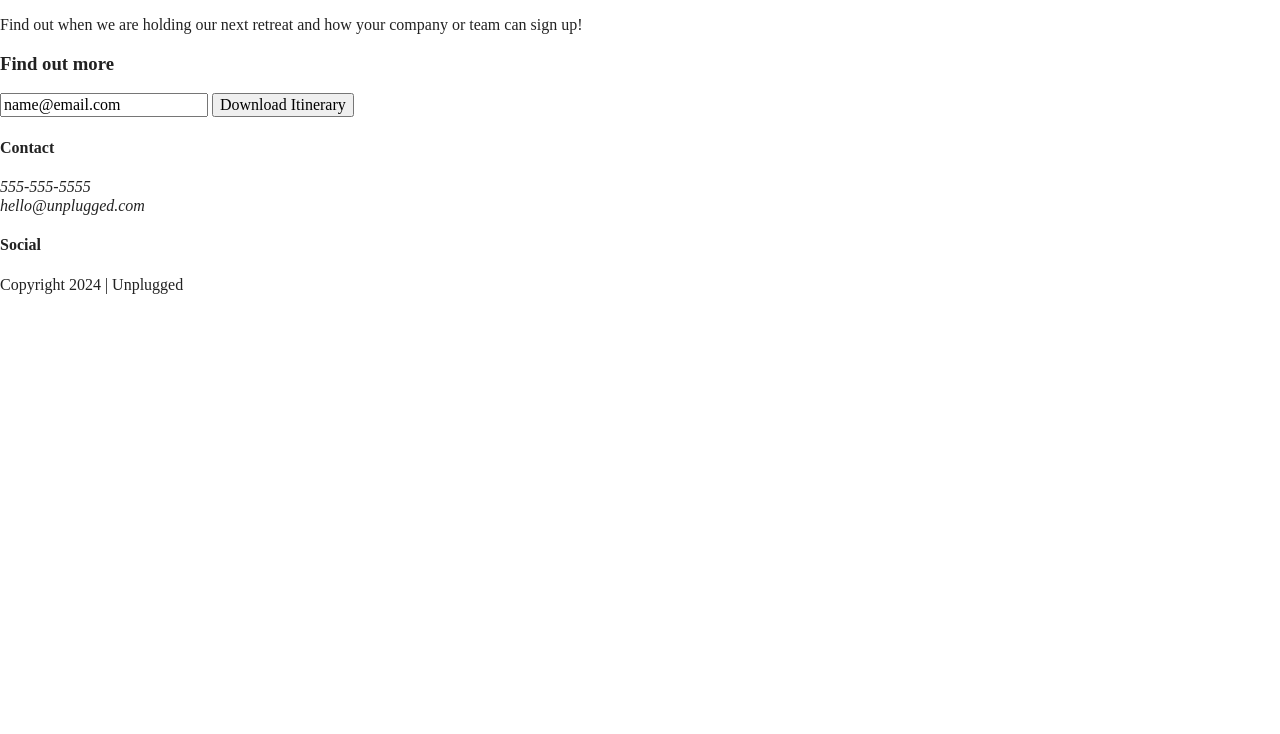
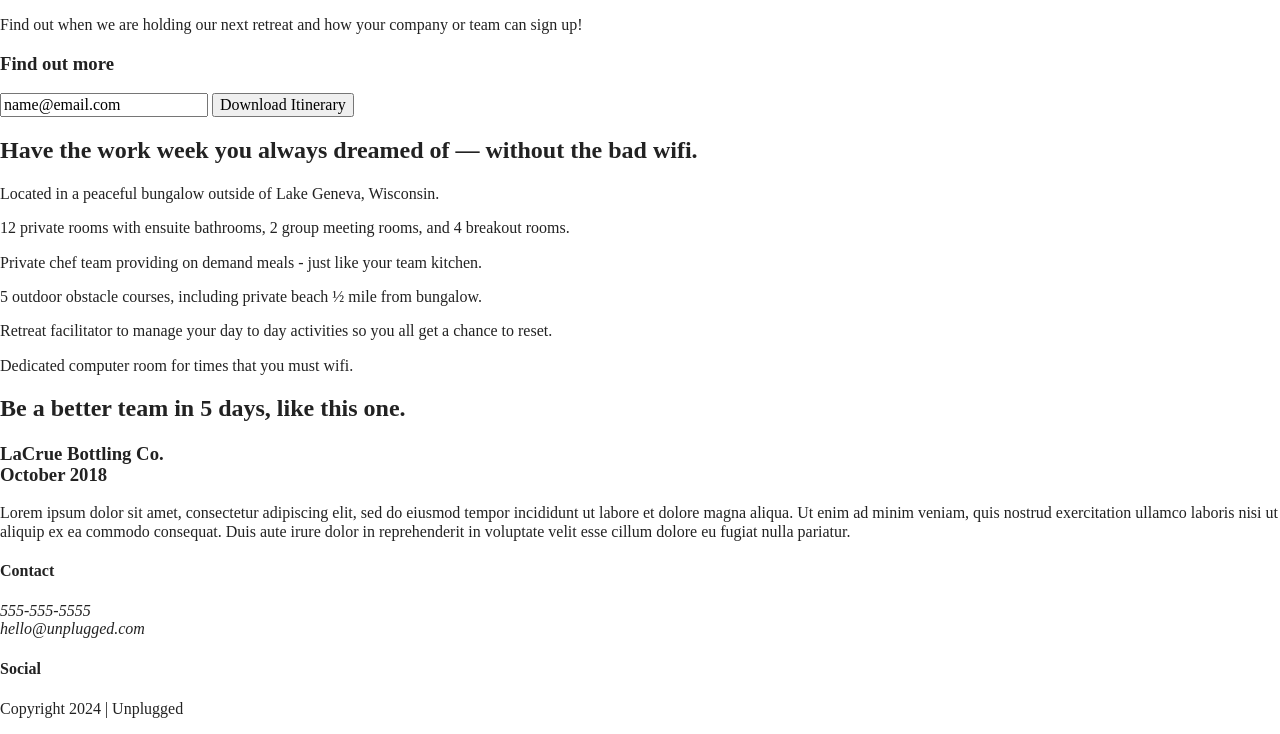
Before and after one commit to sophie-j-rose/unplugged-retreat, a website built with Parcel: page index.html in a window 1280 px wide. Shown: the part 281-1015 px from the top of the page. Before the commit the page ends 800 px from the top, so only its background shows below. Built offline with nearby package versions, Linux system fonts and the light colour scheme; files whose address does not match are found by name.

Commit message:
Added features and reviews sections

```diff
--- a/index.html
+++ b/index.html
@@ -54,10 +54,59 @@
           <h3>Find out more</h3>
           <input type="text" name="name" value="name@email.com">
           <input type="button" value="Download Itinerary">
-
         </div>
       </div>
     </aside>
+    <section class="features">
+      <div class="content-wrapper">
+        <h2>Have the work week you always dreamed of — without the bad wifi.</h2>
+        <div class="features-items">
+          <article>
+            <p class="fontawesome-icon"></p>
+            <p class="features-item-description">Located in a peaceful bungalow outside of Lake Geneva, Wisconsin.</p>
+          </article>
+          <article>
+            <p class="fontawesome-icon"></p>
+            <p class="features-item-description">12 private rooms with ensuite bathrooms, 2 group meeting rooms, and 4
+              breakout rooms.</p>
+          </article>
+          <article>
+            <p class="fontawesome-icon"></p>
+            <p class="features-item-description">Private chef team providing on demand meals - just like your team
+              kitchen.</p>
+          </article>
+          <article>
+            <p class="fontawesome-icon"></p>
+            <p class="features-item-description">5 outdoor obstacle courses, including private beach ½ mile from
+              bungalow.</p>
+          </article>
+          <article>
+            <p class="fontawesome-icon"></p>
+            <p class="features-item-description">Retreat facilitator to manage your day to day activities so you all get
+              a chance to reset.</p>
+          </article>
+          <article>
+            <p class="fontawesome-icon"></p>
+            <p class="features-item-description">Dedicated computer room for times that you must wifi.</p>
+          </article>
+        </div> <!--features-items ends -->
+      </div> <!-- content-wrapper ends -->
+    </section>
+    <section class="reviews">
+      <div class="content-wrapper">
+        <h2>Be a better team in 5 days, like this one.</h2>
+        <article>
+          <h3>LaCrue Bottling Co.<br>
+            October 2018
+          </h3>
+          <p>Lorem ipsum dolor sit amet, consectetur adipiscing elit, sed do eiusmod tempor incididunt ut labore et
+            dolore magna aliqua. Ut enim ad minim veniam, quis nostrud exercitation ullamco laboris nisi ut aliquip ex
+            ea commodo consequat. Duis aute irure dolor in reprehenderit in voluptate velit esse cillum dolore eu fugiat
+            nulla pariatur.</p>
+        </article>
+      </div>
+    </section>
+
 
   </main>
   <footer>
```
